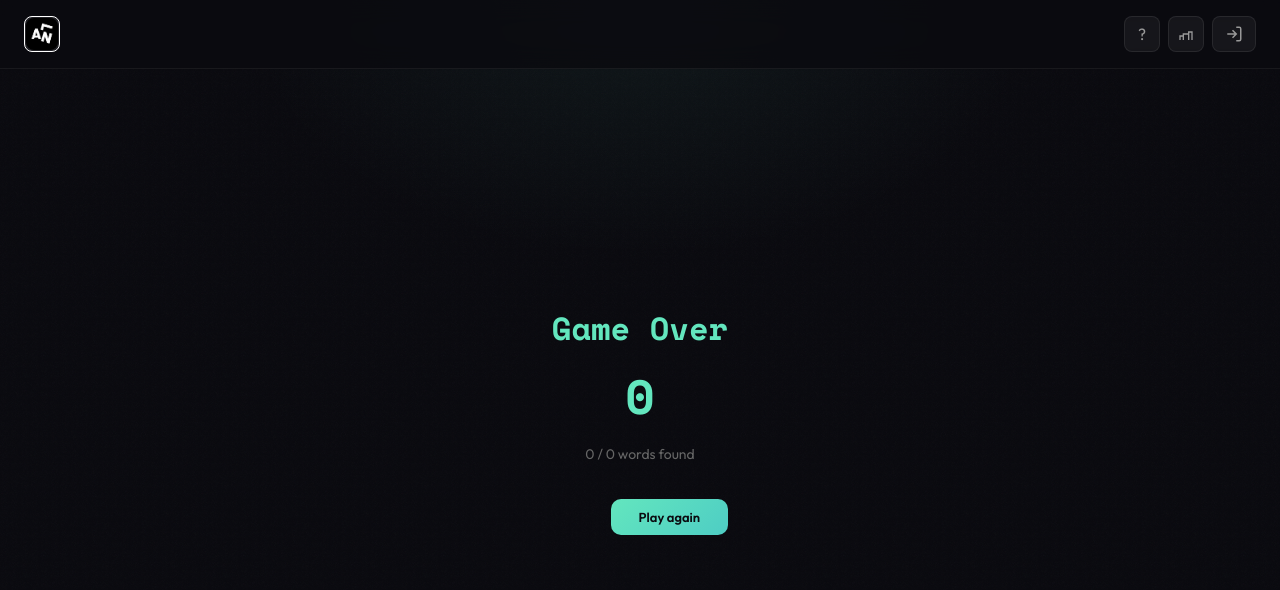
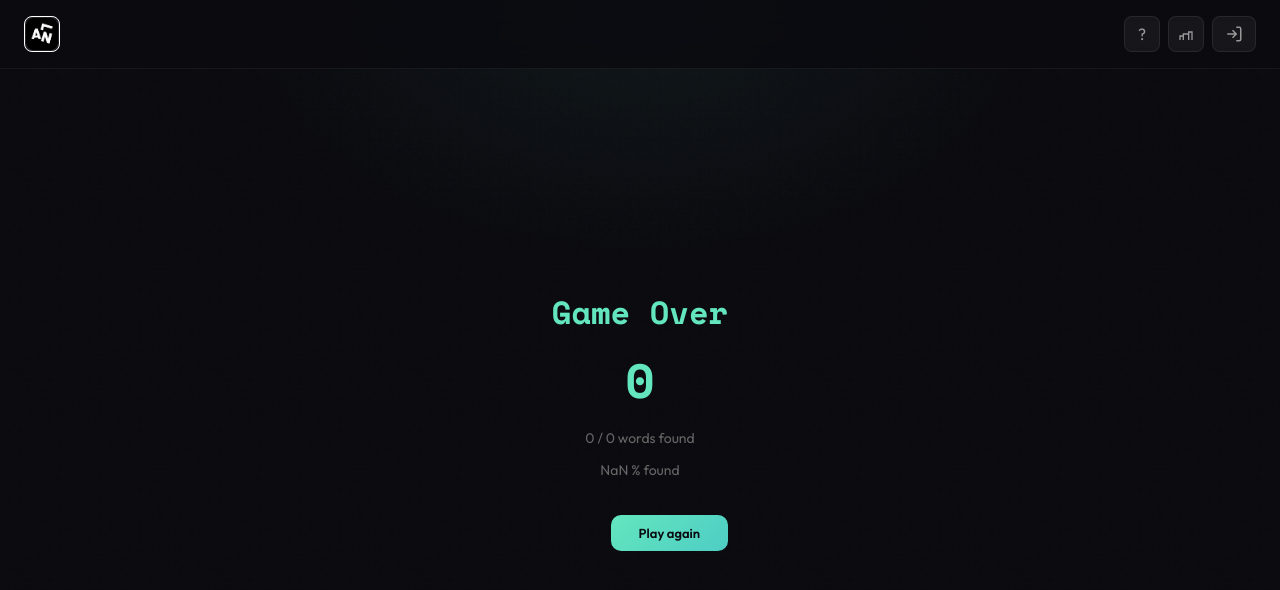
Before and after one commit to TheFantazer/anagrams.ru, a Vue app in the folder frontend/: page /game in a window 1280 px wide. Shown: the top 590 px of the page. Built offline with nearby package versions, Linux system fonts and the light colour scheme.

Commit message:
feat: percentage of found words added

```diff
--- a/frontend/src/views/GamePage.vue
+++ b/frontend/src/views/GamePage.vue
@@ -151,6 +151,9 @@ function getDisplayWords() {
       <p class="final-score">{{ gameStore.score }}</p>
       <p class="words-count">
         {{ gameStore.foundWords.length }} / {{ gameStore.validWords.length }} words found
+      </p>
+      <p class="percent-found">
+        {{Math.trunc(gameStore.foundWords.length * 100 / gameStore.validWords.length)}} % found
       </p>
 
       <div class="words-area">
@@ -375,7 +378,13 @@ function getDisplayWords() {
 .words-count {
   color: #666;
   font-size: 14px;
+}
+
+.percent-found{
+  color: #666;
+  font-size: 14px;
   margin-bottom: 32px;
+
 }
 
 @keyframes shake {
```
